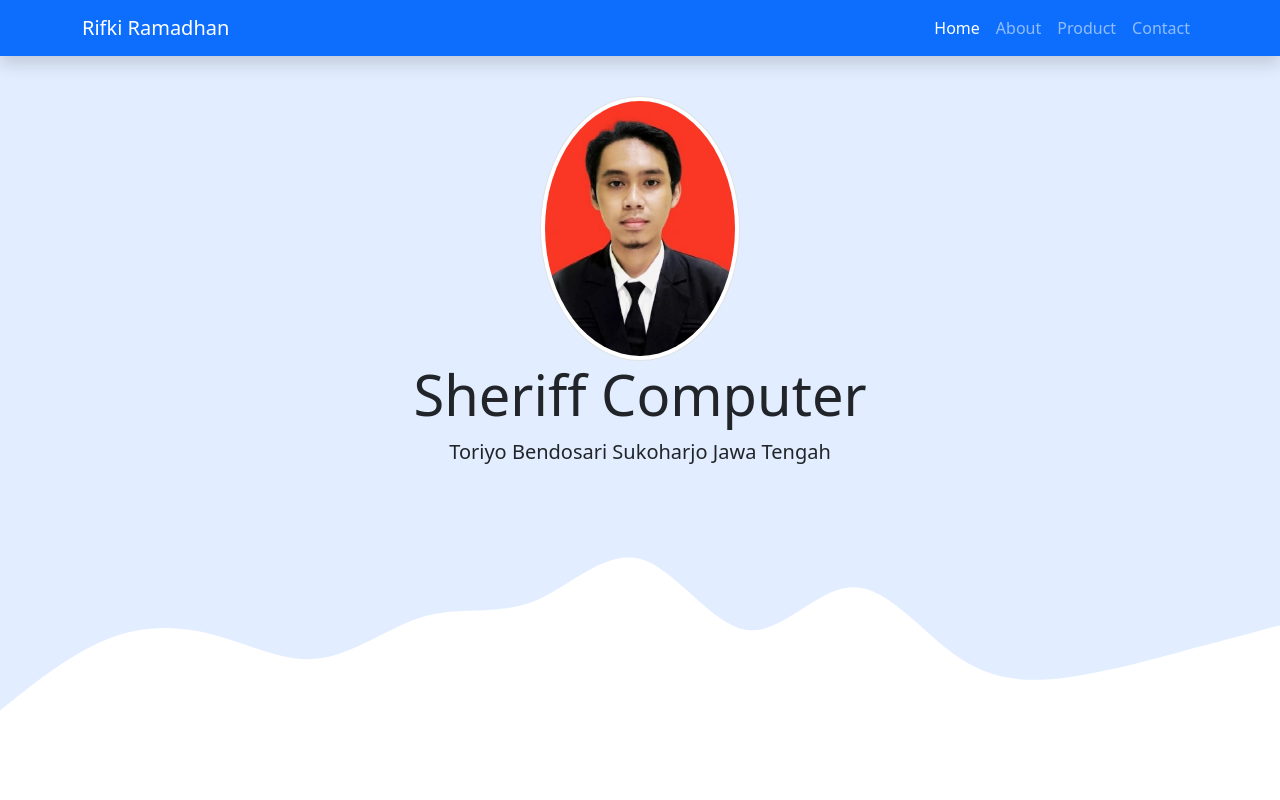
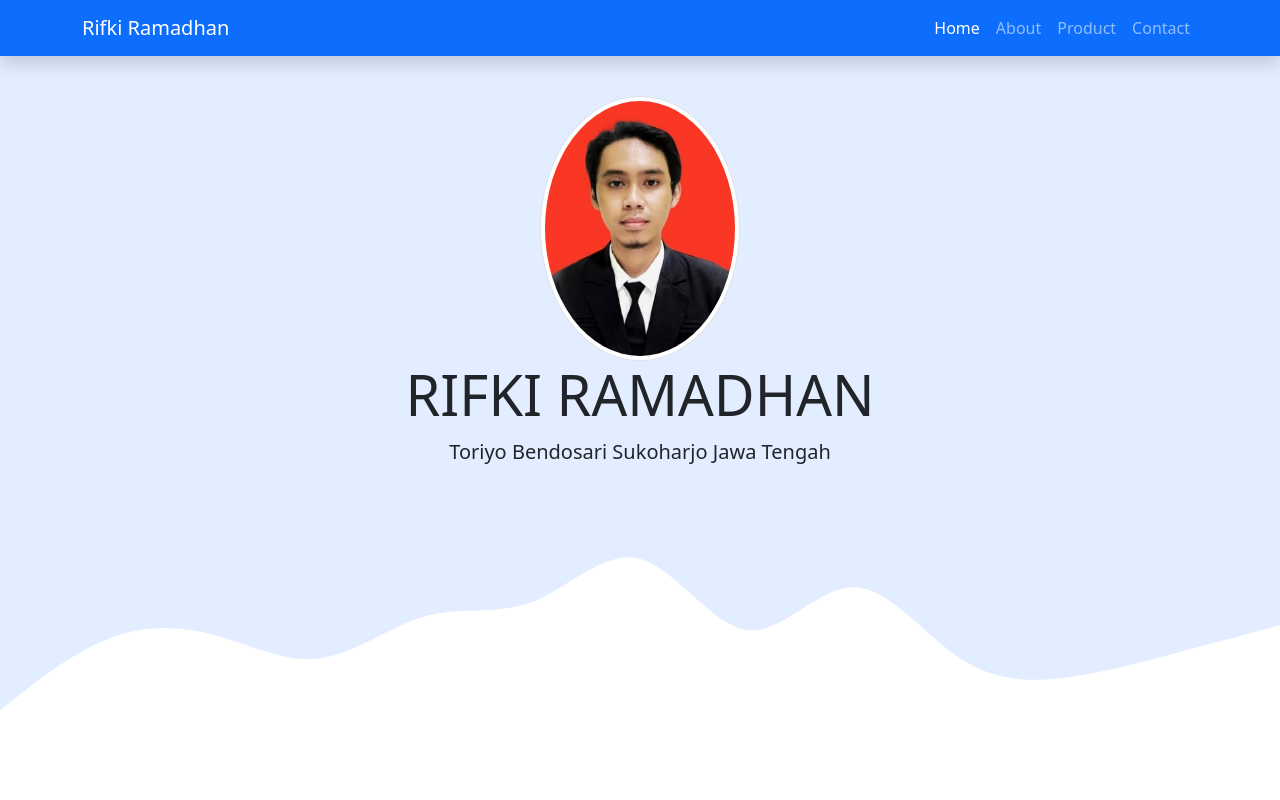
Before and after one commit to Sheriff2912/rifkiramadhan.github.io, a plain HTML site: page index.html in a window 1280 px wide. Shown: the top 800 px of the page. Drawn offline with nearby package versions, Linux system fonts and the light colour scheme.

Commit message:
mengubah nama website

```diff
--- a/index.html
+++ b/index.html
@@ -46,7 +46,7 @@
     <!-- Jumbotron -->
     <section class="jumbotron text-center">
       <img src="img/P.jpg" alt="Sheriff Comp" width="200" class="rounded-circle img-thumbnail" />
-      <h1 class="display-4">Sheriff Computer</h1>
+      <h1 class="display-4">RIFKI RAMADHAN</h1>
       <p class="lead">Toriyo Bendosari Sukoharjo Jawa Tengah</p>
       <svg xmlns="http://www.w3.org/2000/svg" viewBox="0 0 1440 320">
         <path
```
